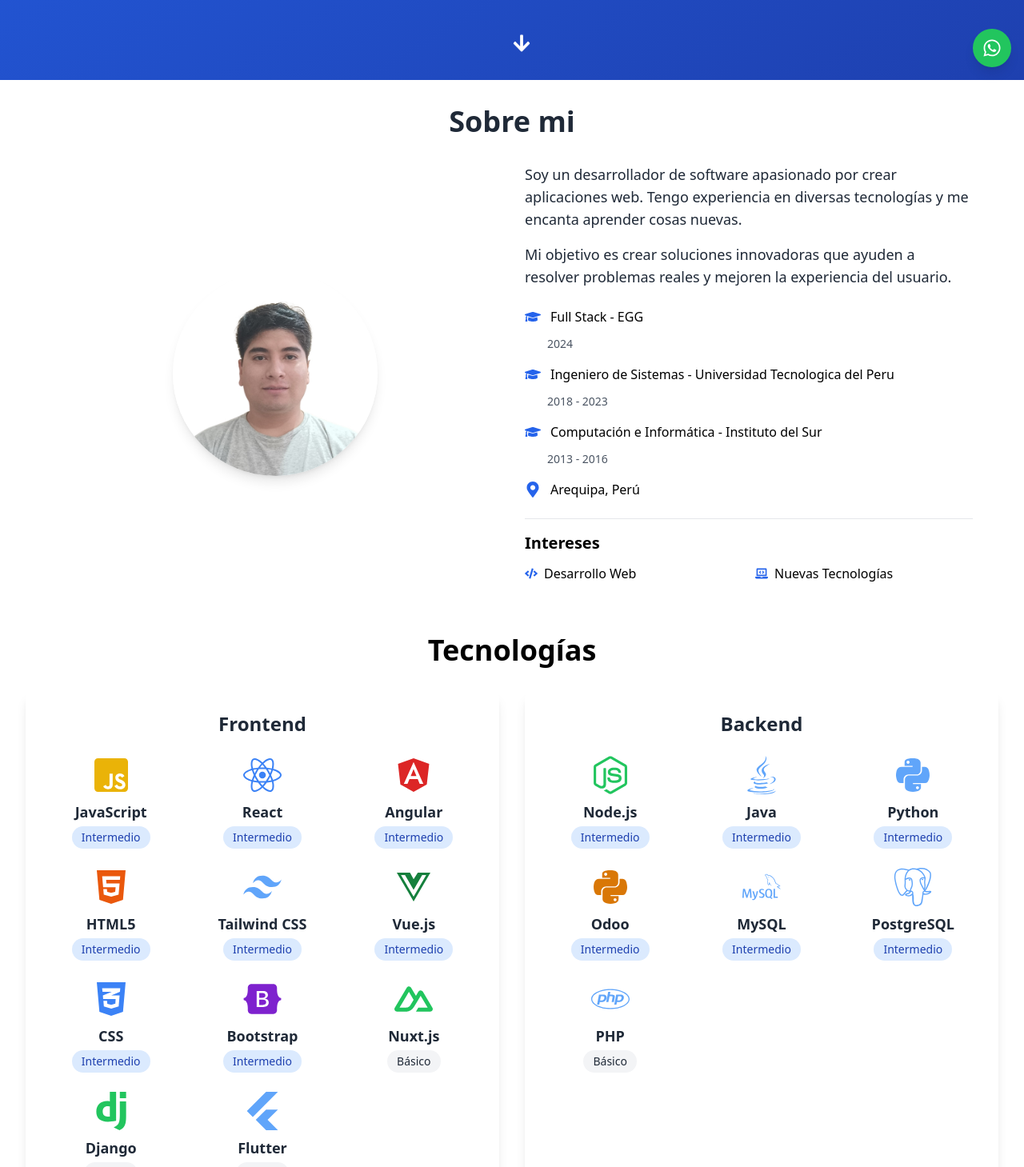
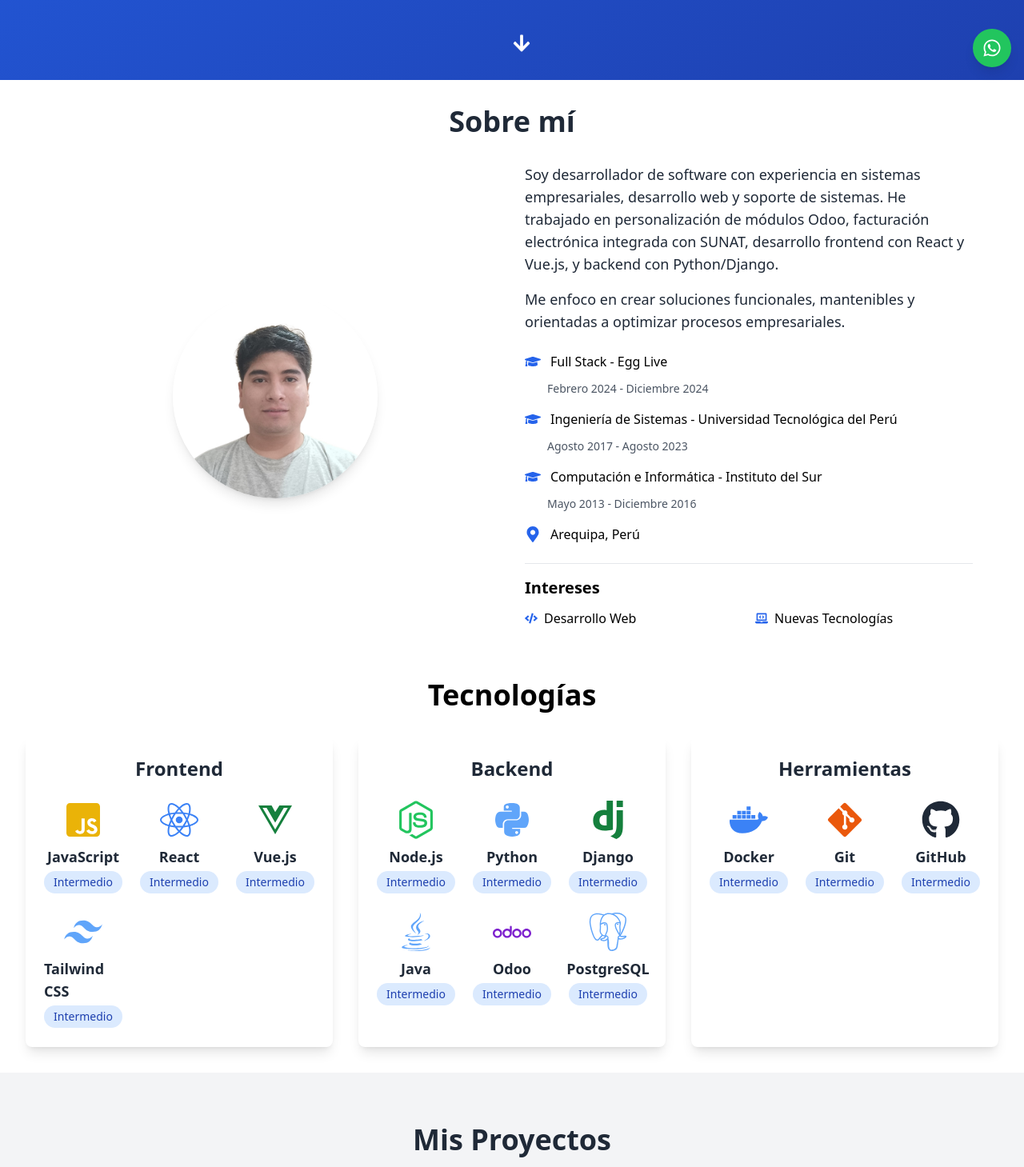
Before and after one commit to dotir/portafolio, a React (Create React App) app: page / in a window 1280 px wide. Shown: the part 700-2159 px from the top of the page at 80% size. Built offline with nearby package versions, Linux system fonts and the light colour scheme.

Commit message:
feat: align portfolio content with CV

```diff
--- a/src/pages/About.js
+++ b/src/pages/About.js
@@ -3,7 +3,7 @@ import { FaGraduationCap, FaMapMarkerAlt, FaCode, FaLaptopCode } from 'react-ico
 
 const About = () => (
 <section id="about" className="container mx-auto p-8 bg-white dark:bg-gray-900">
-<h2 className="text-4xl font-bold text-center mb-8 text-gray-800 dark:text-gray-200">Sobre mi</h2>
+<h2 className="text-4xl font-bold text-center mb-8 text-gray-800 dark:text-gray-200">Sobre mí</h2>
         <div className="grid md:grid-cols-2 gap-8 max-w-6xl mx-auto">
             {/* Columna de imagen */}
             <div className="flex justify-center items-center">
@@ -17,13 +17,11 @@ const About = () => (
             {/* Columna de información */}
             <div className="space-y-6">
                 <div className="text-lg">
-<p className="mb-4 text-gray-800 dark:text-gray-200">
-                        Soy un desarrollador de software apasionado por crear aplicaciones web.
-                        Tengo experiencia en diversas tecnologías y me encanta aprender cosas nuevas.
+                    <p className="mb-4 text-gray-800 dark:text-gray-200">
+                        Soy desarrollador de software con experiencia en sistemas empresariales, desarrollo web y soporte de sistemas. He trabajado en personalización de módulos Odoo, facturación electrónica integrada con SUNAT, desarrollo frontend con React y Vue.js, y backend con Python/Django.
                     </p>
                     <p className="mb-4 text-gray-800 dark:text-gray-200">
-                        Mi objetivo es crear soluciones innovadoras que ayuden a resolver problemas reales
-                        y mejoren la experiencia del usuario.
+                        Me enfoco en crear soluciones funcionales, mantenibles y orientadas a optimizar procesos empresariales.
                     </p>
                 </div>
 
@@ -32,19 +30,19 @@ const About = () => (
                     <div className="space-y-3">
                         <div className="flex items-center space-x-3">
                             <FaGraduationCap className="text-blue-600 text-xl" />
-<span className="dark:text-gray-200">Full Stack - EGG</span>
+<span className="dark:text-gray-200">Full Stack - Egg Live</span>
                         </div>
                         <div className="flex items-center space-x-3 pl-7">
-<span className="text-sm text-gray-600 dark:text-gray-200">2024</span>
+<span className="text-sm text-gray-600 dark:text-gray-200">Febrero 2024 - Diciembre 2024</span>
                         </div>
                     </div>
                     <div className="space-y-3">
                         <div className="flex items-center space-x-3">
                             <FaGraduationCap className="text-blue-600 text-xl" />
-<span className="dark:text-gray-200">Ingeniero de Sistemas - Universidad Tecnologica del Peru</span>
+<span className="dark:text-gray-200">Ingeniería de Sistemas - Universidad Tecnológica del Perú</span>
                         </div>
                         <div className="flex items-center space-x-3 pl-7">
-<span className="text-sm text-gray-600 dark:text-gray-200">2018 - 2023</span>
+<span className="text-sm text-gray-600 dark:text-gray-200">Agosto 2017 - Agosto 2023</span>
                         </div>
                     </div>
 
@@ -54,7 +52,7 @@ const About = () => (
 <span className="dark:text-gray-200">Computación e Informática - Instituto del Sur</span>
                         </div>
                         <div className="flex items-center space-x-3 pl-7">
-<span className="text-sm text-gray-600 dark:text-gray-200">2013 - 2016</span>
+<span className="text-sm text-gray-600 dark:text-gray-200">Mayo 2013 - Diciembre 2016</span>
                         </div>
                     </div>
 
--- a/src/pages/Contact.js
+++ b/src/pages/Contact.js
@@ -1,25 +1,66 @@
 import React from 'react';
+import { FaEnvelope, FaGithub, FaLinkedin, FaMapMarkerAlt, FaWhatsapp } from 'react-icons/fa';
+
+const contactLinks = [
+  {
+    label: 'Email',
+    value: 'irvingllerena@gmail.com',
+    href: 'mailto:irvingllerena@gmail.com',
+    icon: <FaEnvelope size={28} />,
+  },
+  {
+    label: 'WhatsApp',
+    value: '+51 980 252 537',
+    href: 'https://wa.me/51980252537',
+    icon: <FaWhatsapp size={28} />,
+  },
+  {
+    label: 'LinkedIn',
+    value: 'Irving Llerena Bejarano',
+    href: 'https://www.linkedin.com/in/irving-hector-llerena-bejarano-4b90aa210/',
+    icon: <FaLinkedin size={28} />,
+  },
+  {
+    label: 'GitHub',
+    value: 'github.com/dotir',
+    href: 'https://github.com/dotir',
+    icon: <FaGithub size={28} />,
+  },
+];
 
 const Contact = () => (
-<section id="contact" className="container mx-auto p-8 bg-white dark:bg-gray-900">
-<h2 className="text-4xl font-bold text-center mb-8 text-gray-800 dark:text-gray-200">Contactame</h2>
-    <form className="max-w-xl mx-auto">
-      <div className="mb-4">
-<label className="block text-gray-700 dark:text-gray-300 text-sm font-bold mb-2" htmlFor="name">Nombre</label>
-<input className="shadow appearance-none border rounded w-full py-2 px-3 text-gray-700 dark:text-gray-300 leading-tight focus:outline-none focus:shadow-outline" id="name" type="text" placeholder="Tu nombre" />
+  <section id="contact" className="container mx-auto p-8 bg-white dark:bg-gray-900">
+    <h2 className="text-4xl font-bold text-center mb-4 text-gray-800 dark:text-gray-200">Contáctame</h2>
+    <p className="text-center text-gray-600 dark:text-gray-400 max-w-2xl mx-auto mb-10">
+      Si deseas conversar sobre oportunidades laborales, proyectos de software o soluciones empresariales,
+      puedes escribirme por cualquiera de estos medios.
+    </p>
+
+    <div className="grid grid-cols-1 md:grid-cols-2 gap-6 max-w-4xl mx-auto">
+      {contactLinks.map((contact) => (
+        <a
+          key={contact.label}
+          href={contact.href}
+          target={contact.href.startsWith('http') ? '_blank' : undefined}
+          rel={contact.href.startsWith('http') ? 'noopener noreferrer' : undefined}
+          className="flex items-center gap-4 p-5 rounded-xl bg-gray-50 dark:bg-gray-800 shadow hover:shadow-lg transition-shadow"
+        >
+          <span className="text-blue-600 dark:text-blue-400">{contact.icon}</span>
+          <span>
+            <span className="block font-semibold text-gray-800 dark:text-gray-200">{contact.label}</span>
+            <span className="block text-gray-600 dark:text-gray-400 break-all">{contact.value}</span>
+          </span>
+        </a>
+      ))}
+
+      <div className="flex items-center gap-4 p-5 rounded-xl bg-gray-50 dark:bg-gray-800 shadow md:col-span-2">
+        <FaMapMarkerAlt size={28} className="text-blue-600 dark:text-blue-400" />
+        <span>
+          <span className="block font-semibold text-gray-800 dark:text-gray-200">Ubicación</span>
+          <span className="block text-gray-600 dark:text-gray-400">Arequipa, Perú</span>
+        </span>
       </div>
-      <div className="mb-4">
-<label className="block text-gray-700 dark:text-gray-300 text-sm font-bold mb-2" htmlFor="email">Email</label>
-<input className="shadow appearance-none border rounded w-full py-2 px-3 text-gray-700 dark:text-gray-300 leading-tight focus:outline-none focus:shadow-outline" id="email" type="email" placeholder="Tu Email" />
-      </div>
-      <div className="mb-4">
-<label className="block text-gray-700 dark:text-gray-300 text-sm font-bold mb-2" htmlFor="message">Mensaje</label>
-<textarea className="shadow appearance-none border rounded w-full py-2 px-3 text-gray-700 dark:text-gray-300 leading-tight focus:outline-none focus:shadow-outline" id="message" rows="4" placeholder="Tu mensaje"></textarea>
-      </div>
-      <div className="text-center">
-        <button className="bg-blue-600 text-white px-6 py-3 rounded-full font-semibold hover:bg-blue-700 transition-colors">Enviar</button>
-      </div>
-    </form>
+    </div>
   </section>
 );
 
--- a/src/pages/Experience.js
+++ b/src/pages/Experience.js
@@ -16,23 +16,10 @@ const experiences = [
     ]
   },
   {
-    title: 'Apoyo Nucleo Ejecutor',
-    company: 'Junta de Usuarios La Joya, Con punche Perú',
-    location: 'La Joya, Arequipa, Perú',
-    duration: 'Octubre 2024 - Enero 2025',
-    description: 'Apoyo en la ejecución de mantenimiento de canales de regadio de la Joya.',
-    responsibilities: [
-      'Supervisión de trabajos de mantenimiento',
-      'Coordinación con equipos de trabajo',
-      'Gestión de recursos y materiales',
-      'Elaboración de informes de avance'
-    ]
-  },
-  {
-    title: 'Apoyo en Facturación',
+    title: 'Facturación Electrónica y Soporte de Sistemas',
     company: 'Independiente',
     location: 'Arequipa, Perú',
-    duration: '2023 - Presente',
+    duration: '2023 - Mayo 2026',
     description: 'Apoyo en el envío de facturas electrónicas para diferentes empresas utilizando sistemas de facturación.',
     responsibilities: [
       'Gestión y envío de facturas electrónicas para múltiples empresas',
@@ -42,23 +29,37 @@ const experiences = [
     ]
   },
   {
-    title: 'Desarrollo de Software',
+    title: 'Practicante de Sistemas',
+    company: 'Transportes Arias E.I.R.L.',
+    location: 'Arequipa, Perú',
+    duration: 'Agosto 2023 - Enero 2024',
+    description: 'Soporte técnico, mantenimiento de sistemas de información y mejora de aplicaciones internas para procesos administrativos.',
+    responsibilities: [
+      'Soporte técnico y mantenimiento de sistemas de información',
+      'Participación en la mejora de aplicaciones internas',
+      'Apoyo en seguridad informática y protección de datos',
+      'Seguimiento de incidencias de usuarios y equipos informáticos'
+    ]
+  },
+  {
+    title: 'Programador de Software',
     company: 'Veox',
     location: 'Arequipa, Perú',
-    duration: 'Oct 2022 - Ene 2023',
-    description: 'Desarrollo de aplicaciones web utilizando tecnologías modernas.',
+    duration: 'Octubre 2022 - Enero 2023',
+    description: 'Desarrollo de aplicaciones web con frontend en Vue.js y backend en Django/Python.',
     responsibilities: [
-      'Desarrollo de aplicaciones web con Angular y React',
-      'Implementación de APIs RESTful con Node.js',
-      'Trabajo en equipo usando metodologías ágiles',
-      'Mantenimiento y mejora de aplicaciones existentes'
+      'Diseño e implementación de interfaces dinámicas y responsivas con Vue.js',
+      'Desarrollo y mantenimiento de APIs RESTful con Django y Python',
+      'Administración de bases de datos PostgreSQL',
+      'Documentación y pruebas de APIs con Swagger y Postman',
+      'Trabajo colaborativo con Git, GitHub/GitLab y metodología Scrum'
     ]
   },
   {
     title: 'Soporte Técnico',
     company: 'Ugel La Joya',
     location: 'Arequipa, Perú',
-    duration: 'Ene 2017 - Jul 2017',
+    duration: 'Enero 2017 - Julio 2017',
     description: 'Soporte técnico y mantenimiento de sistemas informáticos.',
     responsibilities: [
       'Mantenimiento de equipos de cómputo',
--- a/src/pages/Hero.js
+++ b/src/pages/Hero.js
@@ -8,12 +8,12 @@ const Hero = () => (
       <div className="text-center max-w-3xl mx-auto space-y-6">
         <h2 className="text-xl mb-2">👋 Bienvenido a mi portafolio</h2>
 <h1 className="text-5xl font-bold mb-4 animate-fade-in text-gray-100 dark:text-gray-200">
-          Hola, Soy Irving Llerena
+          Hola, soy Irving Llerena
         </h1>
 <p className="text-2xl mb-8 text-gray-200 dark:text-gray-400">
-          Full Stack Developer
+          Desarrollador de Software Full Stack
 <span className="block text-blue-200 dark:text-gray-300 text-xl mt-2">
-            Apasionado por crear soluciones web innovadoras
+            Experiencia en Odoo, facturación electrónica, React, Vue.js, Python y sistemas empresariales
           </span>
         </p>
 
--- a/src/pages/Home.js
+++ b/src/pages/Home.js
@@ -13,6 +13,7 @@ const Home = () => (
         <Languages />
         <Projects />
         <Experience />
+        <Contact />
     </div>
 );
 
--- a/src/pages/Languages.js
+++ b/src/pages/Languages.js
@@ -1,32 +1,27 @@
- import React from 'react';
-import { FaReact,FaAngular , FaJsSquare, FaHtml5, FaCss3Alt, FaNodeJs, FaPython, FaJava, FaVuejs,FaPhp,FaBootstrap  } from 'react-icons/fa';
+import React from 'react';
+import { FaReact, FaJsSquare, FaNodeJs, FaPython, FaJava, FaVuejs, FaDocker, FaGitAlt, FaGithub } from 'react-icons/fa';
 import { RiTailwindCssFill } from "react-icons/ri";
-import { SiMysql,SiPostgresql,SiNuxtdotjs,SiDjango,SiFlutter  } from "react-icons/si";
+import { SiPostgresql, SiDjango, SiOdoo } from "react-icons/si";
 
 const technologies = {
   frontend: [
     { name: 'JavaScript', icon: <FaJsSquare size={48} className="text-yellow-500" />, level: 'Intermedio' },
     { name: 'React', icon: <FaReact size={48} className="text-blue-500" />, level: 'Intermedio' },
-    // angular
-    { name: 'Angular', icon: <FaAngular size={48} className="text-red-600" />, level: 'Intermedio' },
-    { name: 'HTML5', icon: <FaHtml5 size={48} className="text-orange-600" />, level: 'Intermedio' },
+    { name: 'Vue.js', icon: <FaVuejs size={48} className="text-green-700" />, level: 'Intermedio' },
     { name: 'Tailwind CSS', icon: <RiTailwindCssFill size={48} className="text-blue-400" />, level: 'Intermedio' },
-    { name: 'Vue.js', icon: <FaVuejs size={48} className="text-green-700" />, level: 'Intermedio' },
-    { name: 'CSS', icon: <FaCss3Alt size={48} className="text-blue-500" />, level: 'Intermedio' },
-    { name: 'Bootstrap', icon: <FaBootstrap size={48} className="text-purple-700" />, level: 'Intermedio' },
-    { name: 'Nuxt.js', icon: <SiNuxtdotjs size={48} className="text-green-500" />, level: 'Básico' },
-    { name: 'Django', icon: <SiDjango size={48} className="text-green-500" />, level: 'Básico' },
-    //flutter
-    { name: 'Flutter', icon: <SiFlutter size={48} className="text-blue-400" />, level: 'Básico' },
   ],
   backend: [
     { name: 'Node.js', icon: <FaNodeJs size={48} className="text-green-500" />, level: 'Intermedio' },
+    { name: 'Python', icon: <FaPython size={48} className="text-blue-400" />, level: 'Intermedio' },
+    { name: 'Django', icon: <SiDjango size={48} className="text-green-700" />, level: 'Intermedio' },
     { name: 'Java', icon: <FaJava size={48} className="text-blue-400" />, level: 'Intermedio' },
-    { name: 'Python', icon: <FaPython size={48} className="text-blue-400" />, level: 'Intermedio' },
-    { name: 'Odoo', icon: <FaPython size={48} className="text-amber-600" />, level: 'Intermedio' },
-    { name: 'MySQL', icon: <SiMysql size={48} className="text-blue-400" />, level: 'Intermedio' },
+    { name: 'Odoo', icon: <SiOdoo size={48} className="text-purple-700" />, level: 'Intermedio' },
     { name: 'PostgreSQL', icon: <SiPostgresql size={48} className="text-blue-400" />, level: 'Intermedio' },
-    { name: 'PHP', icon: <FaPhp size={48} className="text-blue-400" />, level: 'Básico' },
+  ],
+  tools: [
+    { name: 'Docker', icon: <FaDocker size={48} className="text-blue-500" />, level: 'Intermedio' },
+    { name: 'Git', icon: <FaGitAlt size={48} className="text-orange-600" />, level: 'Intermedio' },
+    { name: 'GitHub', icon: <FaGithub size={48} className="text-gray-800 dark:text-gray-200" />, level: 'Intermedio' },
   ]
 };
 
@@ -54,9 +49,10 @@ const TechnologyCard = ({ title, technologies }) => (
 const Languages = () => (
   <section id="languages" className="container mx-auto p-8">
     <h2 className="text-4xl font-bold text-center mb-8">Tecnologías</h2>
-    <div className="grid md:grid-cols-2 gap-8">
+    <div className="grid md:grid-cols-3 gap-8">
       <TechnologyCard title="Frontend" technologies={technologies.frontend} />
       <TechnologyCard title="Backend" technologies={technologies.backend} />
+      <TechnologyCard title="Herramientas" technologies={technologies.tools} />
     </div>
   </section>
 );
```
